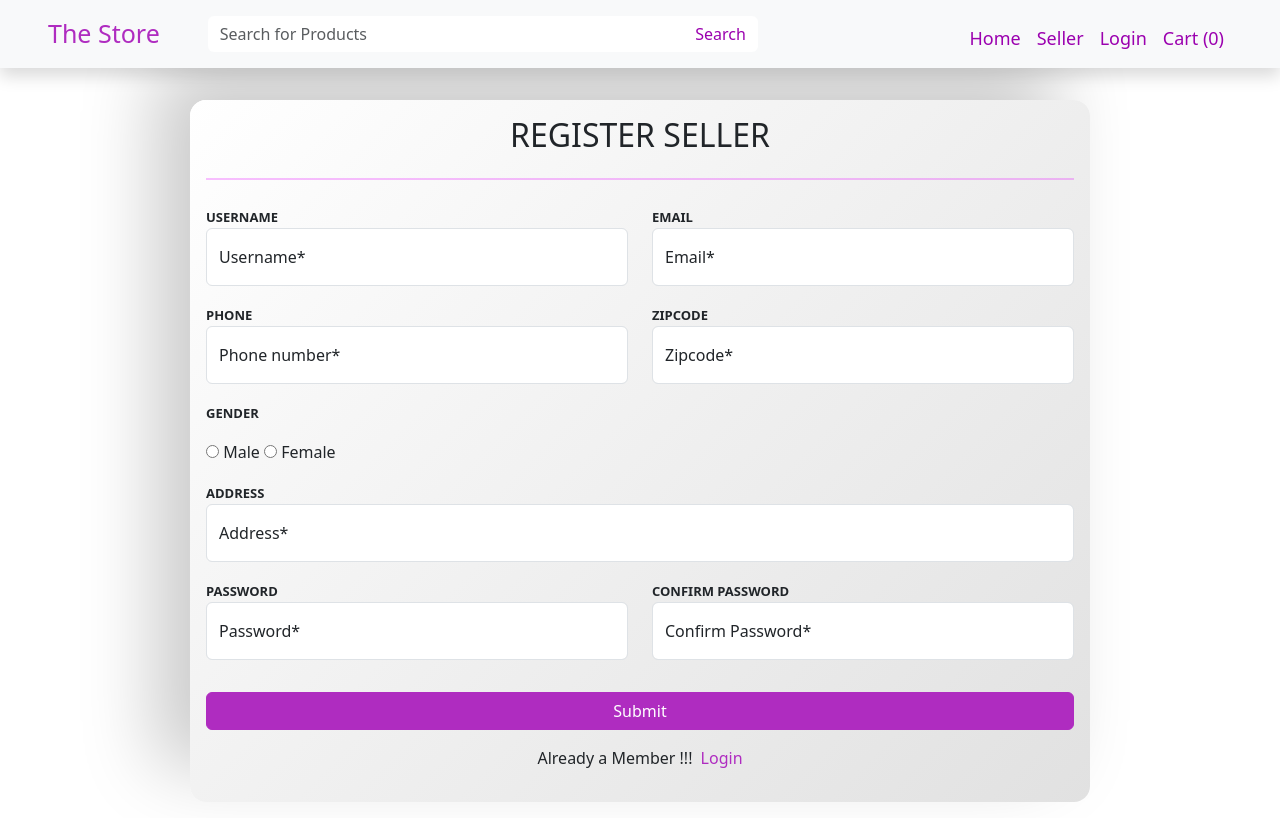
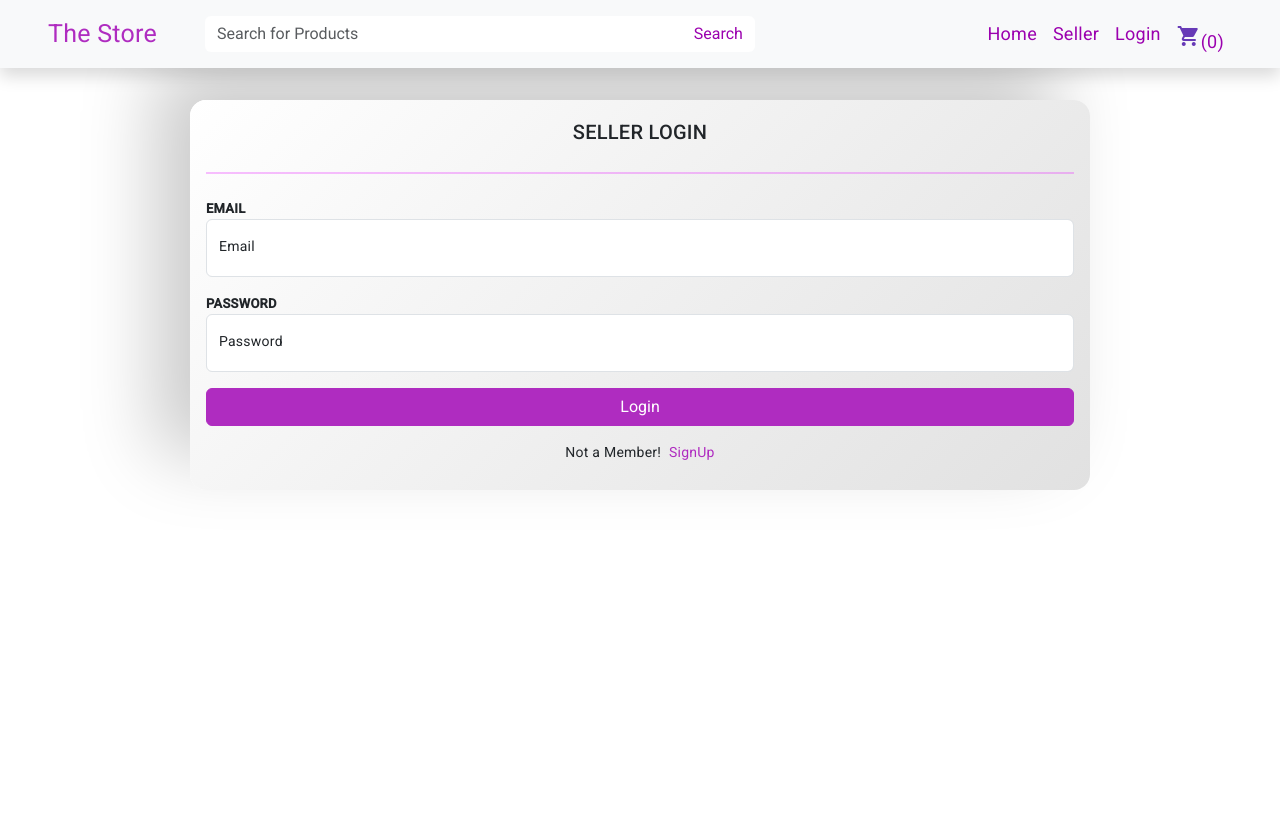
Before and after one commit to AbhishekGarg0507/Ecomm-angular, an Angular app: page /seller-auth in a window 1280 px wide. Shown: the top 840 px of the page. Before the commit the page ends 818 px from the top, so only its background shows below. Built offline with nearby package versions, Linux system fonts and the light colour scheme.

Commit message:
make dynamic nav and work on login functionality

```diff
--- a/angular.json
+++ b/angular.json
@@ -25,10 +25,13 @@
               "src/assets"
             ],
             "styles": [
+              "@angular/material/prebuilt-themes/deeppurple-amber.css",
               "src/styles.css",
               "node_modules/bootstrap/dist/css/bootstrap.min.css"
             ],
-            "scripts": []
+            "scripts": [
+              "node_modules/bootstrap/dist/js/bootstrap.bundle.js"
+            ]
           },
           "configurations": {
             "production": {
@@ -88,6 +91,7 @@
               "src/assets"
             ],
             "styles": [
+              "@angular/material/prebuilt-themes/deeppurple-amber.css",
               "src/styles.css"
             ],
             "scripts": []
--- a/db.json
+++ b/db.json
@@ -32,16 +32,7 @@
       "confirmPassword": "123456",
       "gender": "Male",
       "id": 3
-    },
-    {
-      "username": "abhishek@seller.com",
-      "password": "123456",
-      "id": 4
-    },
-    {
-      "username": "abhi@seller.com",
-      "password": "123456",
-      "id": 5
     }
+
   ]
 }
--- a/package.json
+++ b/package.json
@@ -11,10 +11,12 @@
   "private": true,
   "dependencies": {
     "@angular/animations": "^16.1.0",
+    "@angular/cdk": "^16.2.1",
     "@angular/common": "^16.1.0",
     "@angular/compiler": "^16.1.0",
     "@angular/core": "^16.1.0",
     "@angular/forms": "^16.1.0",
+    "@angular/material": "^16.2.1",
     "@angular/platform-browser": "^16.1.0",
     "@angular/platform-browser-dynamic": "^16.1.0",
     "@angular/router": "^16.1.0",
--- a/src/app/app.module.ts
+++ b/src/app/app.module.ts
@@ -9,6 +9,8 @@ import { HomeComponent } from './home/home.component';
 import { FormsModule,ReactiveFormsModule } from '@angular/forms';
 import { HttpClientModule } from '@angular/common/http';
 import { SellerHomeComponent } from './seller-home/seller-home.component';
+import { BrowserAnimationsModule } from '@angular/platform-browser/animations';
+import {MatIconModule} from '@angular/material/icon';
 
 @NgModule({
   declarations: [
@@ -23,7 +25,9 @@ import { SellerHomeComponent } from './seller-home/seller-home.component';
     AppRoutingModule,
     FormsModule,
     ReactiveFormsModule,
-    HttpClientModule
+    HttpClientModule,
+    BrowserAnimationsModule,
+    MatIconModule
   ],
   providers: [],
   bootstrap: [AppComponent]
--- a/src/app/header/header.component.html
+++ b/src/app/header/header.component.html
@@ -1,14 +1,19 @@
 <nav class="navbar navbar-expand-lg navbar-dark bg-light navbar-full fixed-top shadow">
-    <a class="navbar-brand mx-5 nav-logo">The Store</a>
+    <a class="navbar-brand mx-5 nav-logo" routerLink="/">The Store</a>
 
 
-    <form class="form nav-search my-2 mt-2">
+
+
+    <form class="form nav-search my-2 mt-2" *ngIf="menuType === 'default'">
         <input class="form-control" type="search" placeholder="Search for Products">
         <button class="btn btn-outline-success my-2 my-sm-0" type="submit">Search</button>
-      </form>
+    </form>
 
-    <div class="collapse navbar-collapse" id="navbarTogglerDemo02">
-      <ul class="navbar-nav nav-bar-item mr-auto mt-2  ms-auto me-5 ">
+
+
+    <div class="collapse navbar-collapse" id="navbarTogglerDemo02" [ngSwitch]="menuType">
+      <!-- switch the navbar for default case -->
+      <ul class="navbar-nav nav-bar-item mr-auto mt-2  ms-auto me-5 " *ngSwitchCase="'default'">
         <li class="nav-item">
           <a class="nav-link" routerLink="/" routerLinkActive="Active">Home</a>
         </li>
@@ -19,12 +24,33 @@
           <a class="nav-link">Login</a>
         </li>
         <li class="nav-item">
-            <a class="nav-link">Cart <span class="sr-only">(0)</span></a>
+            <a class="nav-link"><mat-icon color = "primary">shopping_cart</mat-icon> <span class="sr-only">(0)</span></a>
+        </li>
+      </ul>
+      <!-- switch the navbar for seller-auth case -->
+      <ul class="navbar-nav nav-bar-item mr-auto mt-2  ms-auto me-5 " *ngSwitchCase="'seller'">
+        <li class="nav-item">
+          <a class="nav-link" routerLink="/" routerLinkActive="Active">Product List</a>
+        </li>
+        <li class="nav-item">
+          <a class="nav-link" routerLink="/seller-auth"  routerLinkActive="Active">Add Product</a>
+        </li>
+        <li class="nav-item">
+          <a class="nav-link">Seller Name</a>
+        </li>
+        <li class="nav-item">
+            <a ><mat-icon color = "primary">exit_to_app</mat-icon></a>
         </li>
       </ul>
 
     </div>
+
+
+
     <button class="navbar-toggler" type="button" data-toggle="collapse" data-target="#navbarTogglerDemo02" aria-controls="navbarTogglerDemo02" aria-expanded="false" aria-label="Toggle navigation">
         <span class="navbar-toggler-icon"></span>
       </button>
   </nav>
+  <script src="node_modules/bootstrap/js/dist/dropdown.js">
+
+  </script>
--- a/src/app/header/header.component.ts
+++ b/src/app/header/header.component.ts
@@ -1,10 +1,28 @@
-import { Component } from '@angular/core';
+import { sellerLogin } from './../shared/data-types';
+import { Component, OnInit } from '@angular/core';
+import { Router, UrlTree } from '@angular/router';
 
 @Component({
   selector: 'app-header',
   templateUrl: './header.component.html',
   styleUrls: ['./header.component.css']
 })
-export class HeaderComponent {
+export class HeaderComponent implements OnInit {
+  menuType:string = 'default';
+  constructor(private router : Router){}
+  ngOnInit(): void {
+
+    this.router.events.subscribe((val:any)=>{
+      if(val.url){
+        if(localStorage.getItem('seller') && val.url.includes('seller')){
+          console.log('in seller page');
+          this.menuType = 'seller';
+        }else{
+          console.log('outside seller');
+          this.menuType = 'default';
+        }
+      }
+    })
+  }
 
 }
--- a/src/app/seller-auth/seller-auth.component.css
+++ b/src/app/seller-auth/seller-auth.component.css
@@ -23,9 +23,7 @@ a{
 input.ng-invalid.ng-touched{
     border: 1px solid rgb(201, 29, 29);
 }
-input.ng-valid.ng-touched{
-    border: 1px solid green;
-}
+
 .errMsg{
     border: 1px solid rgb(201, 29, 29);
     padding-left: 20px;
--- a/src/app/seller-auth/seller-auth.component.html
+++ b/src/app/seller-auth/seller-auth.component.html
@@ -2,7 +2,7 @@
     <div class="row g-0">
 
       <div class="col-md-12">
-        <div class="card-body" *ngIf="!showloginForm">
+        <div class="card-body" *ngIf="showloginForm">
         <h2 class="card-title mb-3 text-center">REGISTER SELLER</h2>
         <div class="my-4 hr-color">
             <hr>
@@ -80,13 +80,17 @@
         </div>
 
         <!-- LOgin Form -->
-        <div class="card-body" *ngIf="showloginForm">
+        <div class="card-body" *ngIf="!showloginForm">
             <h2 class="card-title mb-3 text-center">SELLER LOGIN</h2>
             <div class="my-4 hr-color">
                 <hr>
             </div>
+            <div class="text-white bg-danger errMsg rounded my-3" *ngIf="AuthError">
+                <span >Email or Password is Empty or Invalid !!</span>
+            </div>
 
             <form (ngSubmit)="Login(sellerLogin.value)" #sellerLogin="ngForm">
+
               <B>EMAIL</B>
               <div class=" form-floating mb-3">
                   <input type="text"
@@ -96,7 +100,7 @@
                          name="email"
                          ngModel required #email="ngModel">
                   <label for="floatingInput">Email</label>
-                  <span class="text-danger" *ngIf="!email.valid && email.touched">Email is a required !!</span>
+
               </div>
 
 
@@ -109,12 +113,12 @@
                          name="password"
                          ngModel required #email="ngModel">
                   <label for="floatingPassword">Password</label>
-                  <span class="text-danger" *ngIf="!email.valid && email.touched">Password is a required !!</span>
+
               </div>
 
 
               <div class="mb-3 d-grid">
-                  <button type="submit" class="btn myButton" >SignIn</button>
+                  <button type="submit" class="btn myButton" >Login</button>
               </div>
 
               <div class="col-md-12 text-center">
--- a/src/app/seller-auth/seller-auth.component.ts
+++ b/src/app/seller-auth/seller-auth.component.ts
@@ -11,6 +11,7 @@ import { sellerLogin, sellerSignup } from '../shared/data-types';
 export class SellerAuthComponent implements OnInit {
   genders = ['Male','Female'];
   showloginForm:boolean = false;
+  AuthError:string = "";
   constructor(private seller:SellerService,
     private router:Router){}
 
@@ -26,13 +27,19 @@ export class SellerAuthComponent implements OnInit {
   Login(data:sellerLogin):void {
     this.seller.sellerLogin(data);
 
+    this.seller.loginError.subscribe((isError) =>{
+      if(isError){
+        this.AuthError = "Email or Password is invalid";
+      }
+    })
+
   }
 
   openLogin(){
-    this.showloginForm = true;
+    this.showloginForm = false;
   }
   openSignup(){
-    this.showloginForm = false;
+    this.showloginForm = true;
   }
 
 }
--- a/src/app/services/seller.service.ts
+++ b/src/app/services/seller.service.ts
@@ -1,4 +1,4 @@
-import { Injectable } from '@angular/core';
+import { EventEmitter, Injectable } from '@angular/core';
 import { HttpClient } from '@angular/common/http';
 import { sellerLogin, sellerSignup } from '../shared/data-types';
 import { BehaviorSubject } from 'rxjs';
@@ -9,6 +9,7 @@ import {  Router  } from '@angular/router';
 })
 export class SellerService {
   isSellerLoggedIn = new BehaviorSubject<boolean>(false);
+  loginError = new EventEmitter(false);
   constructor( private http:HttpClient,private route:Router) { }
 
   sellerSignup(data:sellerSignup){
@@ -39,7 +40,7 @@ export class SellerService {
       console.log('login success');}
       else{
         console.log('login failed');
-
+        this.loginError.emit(true);
       }
 
     });
--- a/src/index.html
+++ b/src/index.html
@@ -6,8 +6,11 @@
   <base href="/">
   <meta name="viewport" content="width=device-width, initial-scale=1">
   <link rel="icon" type="image/x-icon" href="favicon.ico">
+  <link rel="preconnect" href="https://fonts.gstatic.com">
+  <link href="https://fonts.googleapis.com/css2?family=Roboto:wght@300;400;500&display=swap" rel="stylesheet">
+  <link href="https://fonts.googleapis.com/icon?family=Material+Icons" rel="stylesheet">
 </head>
-<body>
+<body class="mat-typography">
   <app-root></app-root>
 </body>
 </html>
--- a/src/styles.css
+++ b/src/styles.css
@@ -1 +1,4 @@
 /* You can add global styles to this file, and also import other style files */
+
+html, body { height: 100%; }
+body { margin: 0; font-family: Roboto, "Helvetica Neue", sans-serif; }
```
Also changed, not shown: 1 other file (tests, documents, lock files or other folders).
